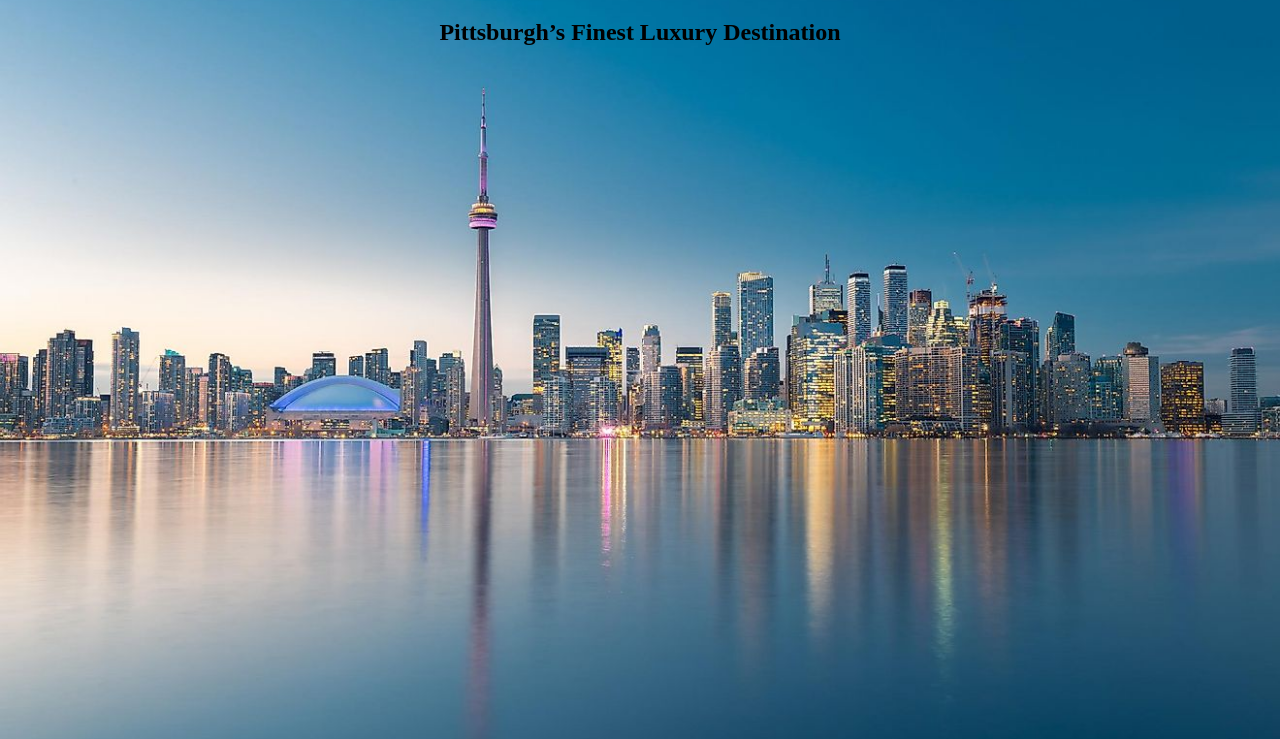
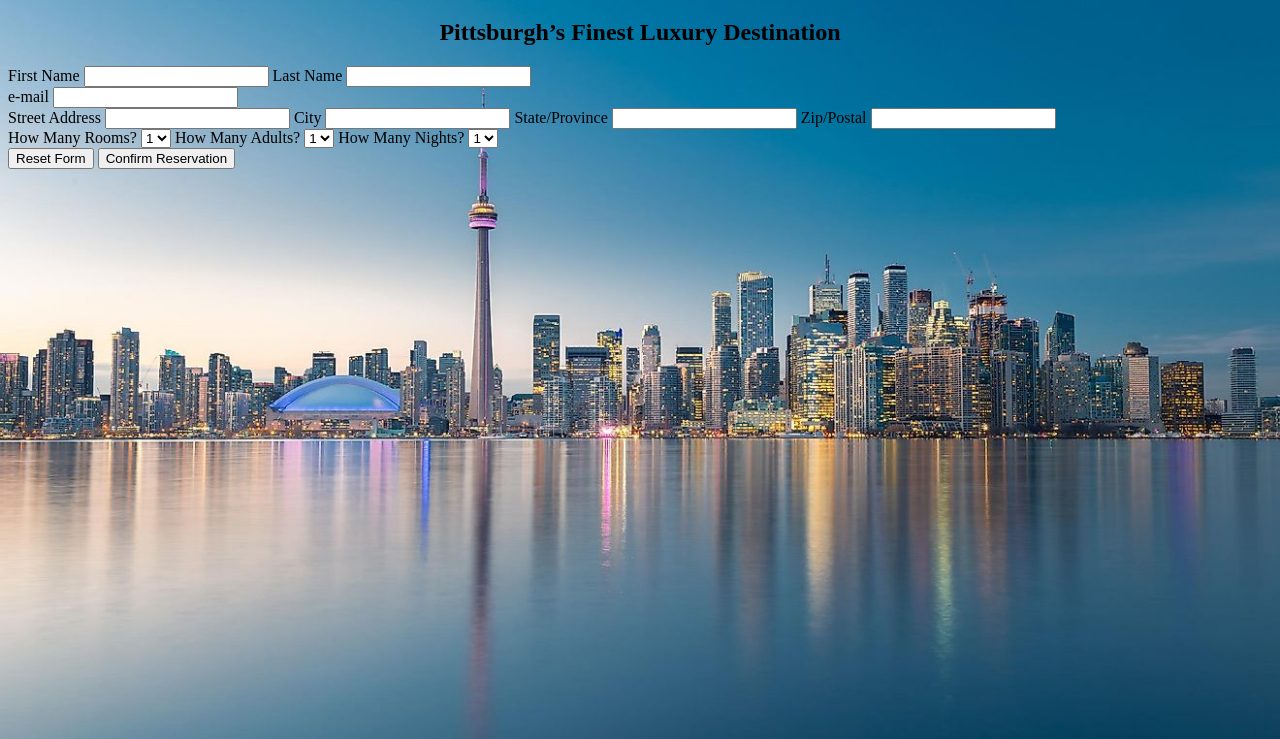
Before and after one commit to andysterks/chris-test, a plain HTML site: page index.html in a window 1280 px wide. Shown: the part 61-800 px from the top of the page. Drawn offline with Linux system fonts and the light colour scheme.

Commit message:
add form fields

```diff
--- a/index.html
+++ b/index.html
@@ -1,15 +1,66 @@
 <!DOCTYPE html>
 <html lang="en">
-<head>
-  <meta charset="UTF-8">
-  <meta http-equiv="X-UA-Compatible" content="IE=edge">
-  <meta name="viewport" content="width=device-width, initial-scale=1.0">
-  <title>Three Rivers Resort</title>
-  <link rel="stylesheet" href="styles.css">
-</head>
-<body>
-  <h1 class="center">Three Rivers Resort</h1>
-  <h2 class="center">Pittsburgh’s Finest Luxury Destination</h2>
-
-</body>
+  <head>
+    <meta charset="UTF-8" />
+    <meta http-equiv="X-UA-Compatible" content="IE=edge" />
+    <meta name="viewport" content="width=device-width, initial-scale=1.0" />
+    <title>Three Rivers Resort</title>
+    <link rel="stylesheet" href="styles.css" />
+  </head>
+  <body>
+    <div class="resort-title">
+      <h1>Three Rivers Resort</h1>
+      <h2>Pittsburgh’s Finest Luxury Destination</h2>
+    </div>
+    <form action="results.html" method="get" class="reservation">
+      <div class="full-name">
+        <label for="First Name">First Name</label>
+        <input id="First Name" type="text" />
+        <label for="Last Name">Last Name</label>
+        <input id="Last Name" type="text" />
+      </div>
+      <div class="email">
+        <label for="email">e-mail</label>
+        <input id="email" type="text" />
+      </div>
+      <div class="address">
+        <label for="street address">Street Address</label>
+        <input id="street address" type="text" />
+        <label for="city">City</label>
+        <input id="city" type="text" />
+        <label for="state/province">State/Province</label>
+        <input id="state/province" type="text" />
+        <label for="zip/postal">Zip/Postal</label>
+        <input id="zip/postal" type="text" />
+      </div>
+      <div class="room-info">
+        <label for="numofrooms">How Many Rooms?</label>
+        <select id="numofrooms" name="numofrooms">
+          <option value="1">1</option>
+          <option value="2">2</option>
+        </select>
+        <label for="numofguests">How Many Adults?</label>
+        <select id="numofguests" name="numofguests">
+          <option value="1">1</option>
+          <option value="2">2</option>
+          <option value="3">3</option>
+          <option value="4">4</option>
+        </select>
+        <label for="numofnights">How Many Nights?</label>
+        <select id="numofnights" name="numofnights">
+          <option value="1">1</option>
+          <option value="2">2</option>
+          <option value="3">3</option>
+          <option value="4">4</option>
+          <option value="5">5</option>
+          <option value="6">6</option>
+          <option value="7">7</option>
+        </select>
+      </div>
+      <div class="submission">
+        <button type="reset">Reset Form</button>
+        <button type="submit">Confirm Reservation</button>
+      </div>
+    </form>
+  </body>
 </html>
--- a/styles.css
+++ b/styles.css
@@ -1,9 +1,9 @@
-body{
+body {
   background-image: url("images/toronto-ontario.jpg");
   background-repeat: no-repeat;
   background-size: cover;
 }
 
-.center{
+.resort-title {
   text-align: center;
 }
```
